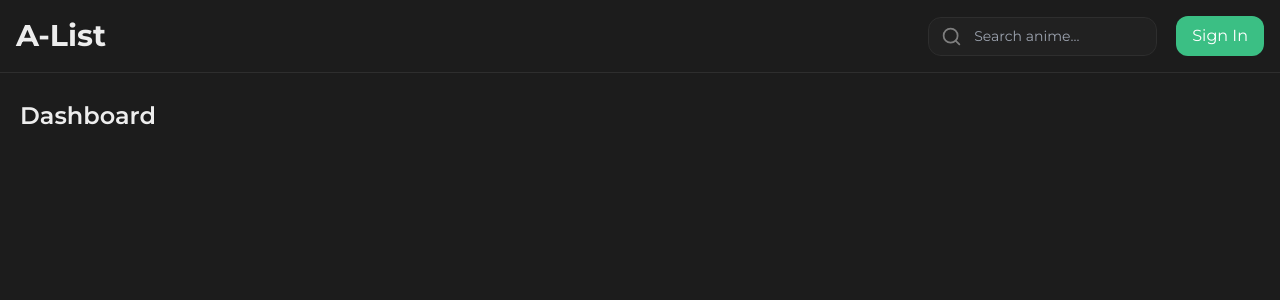
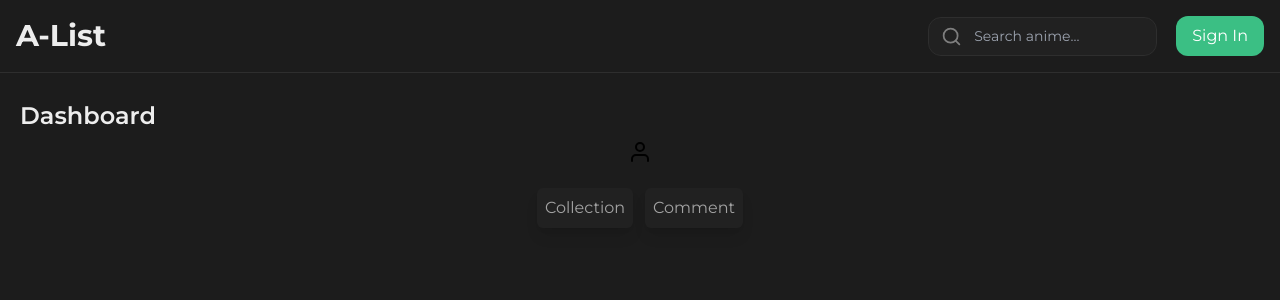
Before and after one commit to Gaks3/AList, a Next.js app: page /dashboard in a window 1280 px wide. Shown: the top 300 px of the page. Built offline with nearby package versions, Linux system fonts and the light colour scheme; no server answers.

Commit message:
feat: user dashboard page

```diff
--- a/src/app/dashboard/page.tsx
+++ b/src/app/dashboard/page.tsx
@@ -1,6 +1,7 @@
 import HeaderList from '@/components/AnimeList/HeaderList'
 import { authUserSession } from '@/libs/auth'
 import Image from 'next/image'
+import Link from 'next/link'
 import { User } from 'react-feather'
 
 const Page = async () => {
@@ -9,16 +10,33 @@ const Page = async () => {
   return (
     <div>
       <HeaderList title="Dashboard" />
-      <div>
+      <div className="flex flex-col items-center gap-3">
         {user?.image ? (
           <Image
             src={user?.image}
             alt={user?.image ?? 'Profile Image'}
-            width={100}
-            height={100}
+            width={200}
+            height={200}
+            className="rounded-full"
           />
-        ) : null}
-        <p>{user?.name}</p>
+        ) : (
+          <User />
+        )}
+        <p className="text-heading font-semibold text-xl">{user?.name}</p>
+        <div className="flex flex-row gap-3">
+          <Link
+            href={'/dashboard/collection'}
+            className="bg-card2 px-2 py-2 rounded-md text-neutral-400 hover:bg-surface hover:text-white transition duration-200 shadow-lg"
+          >
+            Collection
+          </Link>
+          <Link
+            href={'/dashboard/comment'}
+            className="bg-card2 px-2 py-2 rounded-md text-neutral-400 hover:bg-surface hover:text-white transition duration-200 shadow-lg"
+          >
+            Comment
+          </Link>
+        </div>
       </div>
     </div>
   )
```
